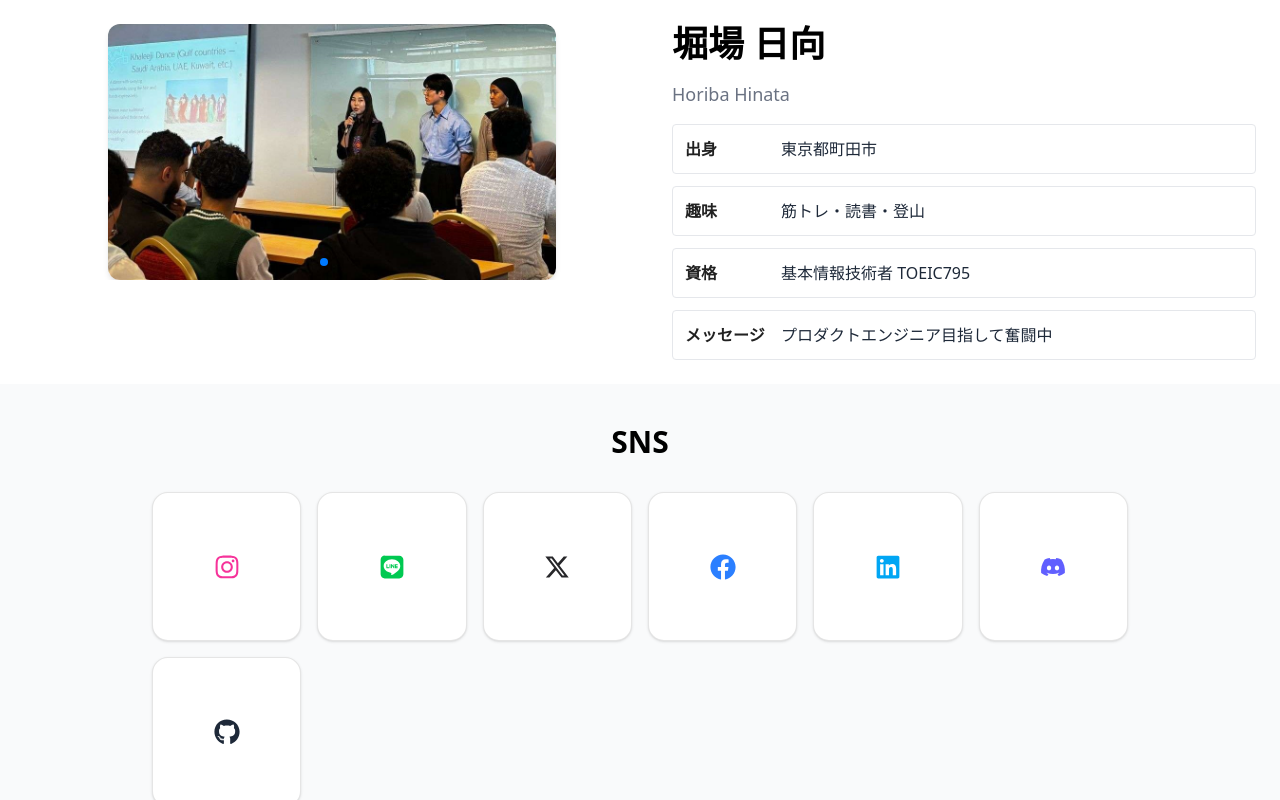
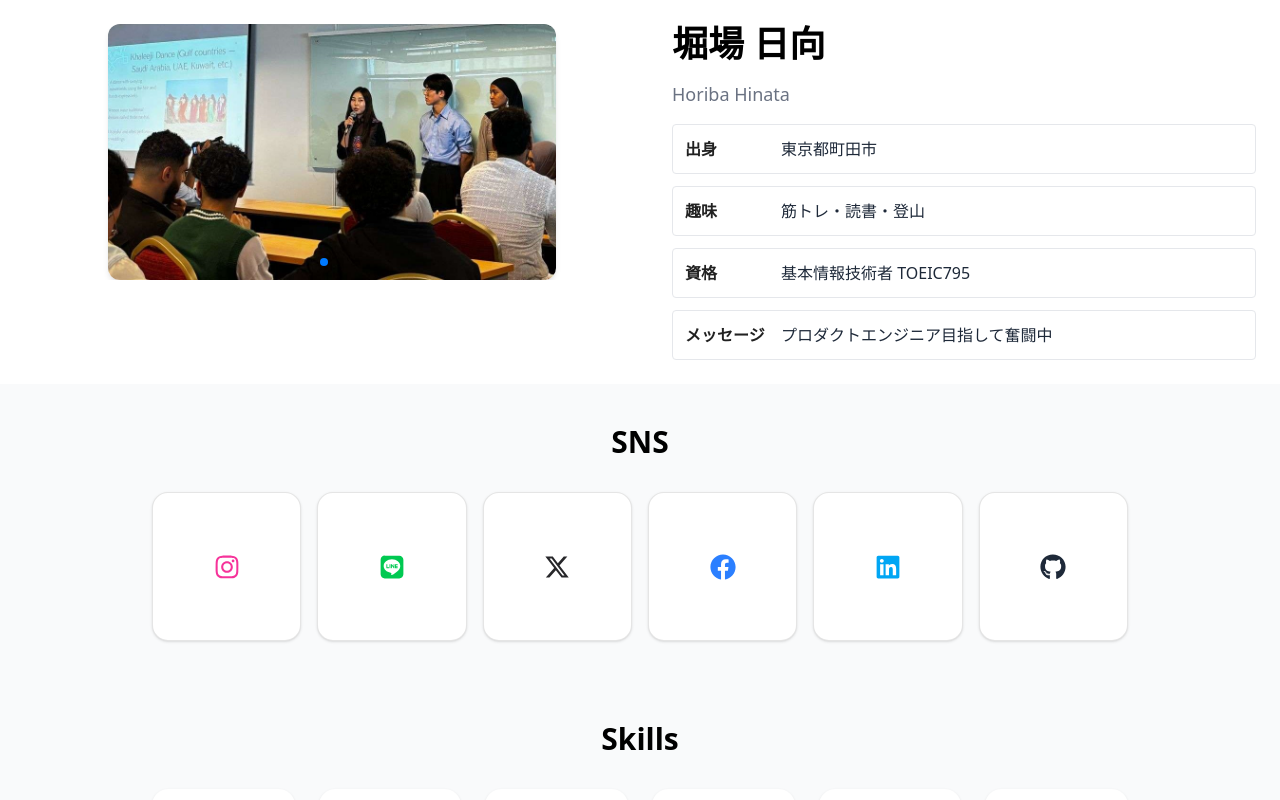
Before and after one commit to hinatahoriba/PortfolioVer3.0, a React (Vite) app: page / in a window 1280 px wide. Shown: the top 800 px of the page. Built offline with nearby package versions, Linux system fonts and the light colour scheme.

Commit message:
delete: SNSアイコンからdiscordを削除した

```diff
--- a/src/components/SocailIcons.jsx
+++ b/src/components/SocailIcons.jsx
@@ -1,5 +1,5 @@
 import {
-  FaInstagram, FaLine, FaFacebook, FaLinkedin, FaDiscord, FaGithub,
+  FaInstagram, FaLine, FaFacebook, FaLinkedin, FaGithub,
 } from "react-icons/fa";
 import { FaXTwitter } from "react-icons/fa6";
 
@@ -45,14 +45,6 @@ const DEFAULT_LINKS = [
     hoverColorClass: "group-hover:text-sky-700",
   },
   {
-    key: "discord",
-    label: "Discord",
-    href: "http://discordapp.com/users/1065236698478428222",
-    Icon: FaDiscord,
-    colorClass: "text-indigo-500",
-    hoverColorClass: "group-hover:text-indigo-700",
-  },
-  {
     key: "github",
     label: "GitHub",
     href: "https://github.com/hinatahoriba",
```
